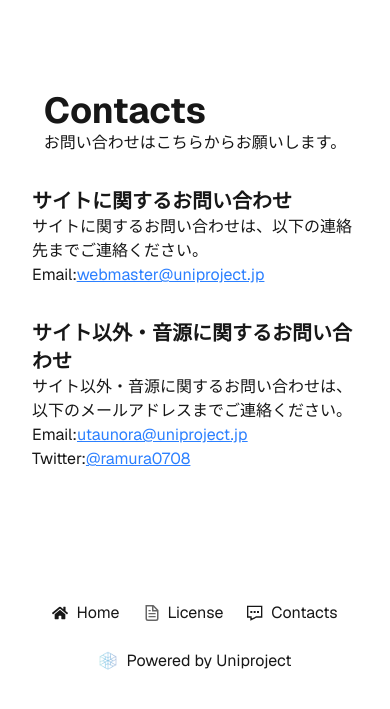
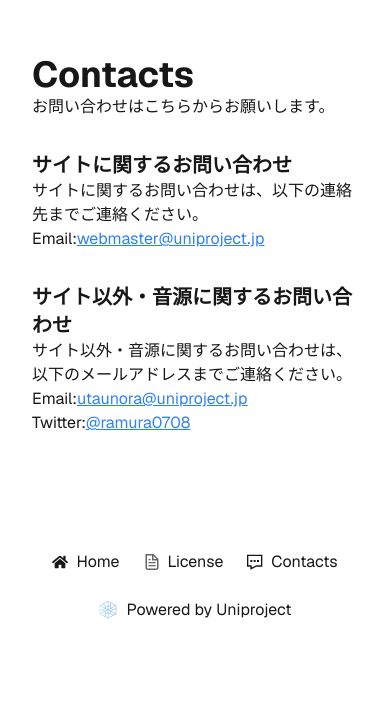
Before and after one commit to UniPro-tech/ramura-utau-site, a Next.js app: page /contacts in a window 390 px wide. Shown: the part 117-826 px from the top of the page. Built offline with nearby package versions, Linux system fonts and the light colour scheme.

Commit message:
CSSを調整

```diff
--- a/src/app/contacts/page.tsx
+++ b/src/app/contacts/page.tsx
@@ -9,8 +9,8 @@ export const metadata = {
 
 export default function ContactsPage() {
   return (
-    <div className="font-sans grid grid-rows-[20px_1fr_20px] items-center justify-items-center min-h-screen p-8 pb-20 gap-16 sm:p-20">
-      <main className="flex flex-col gap-[32px] row-start-2 items-center sm:items-start">
+    <div className="font-sans grid items-center justify-items-center min-h-screen p-8 pb-20 gap-16 sm:p-20">
+      <main className="flex flex-col gap-[32px] row-start-2 items-start sm:items-start">
         <section>
           <h1 className="text-4xl font-bold">Contacts</h1>
           <p>お問い合わせはこちらからお願いします。</p>
```
